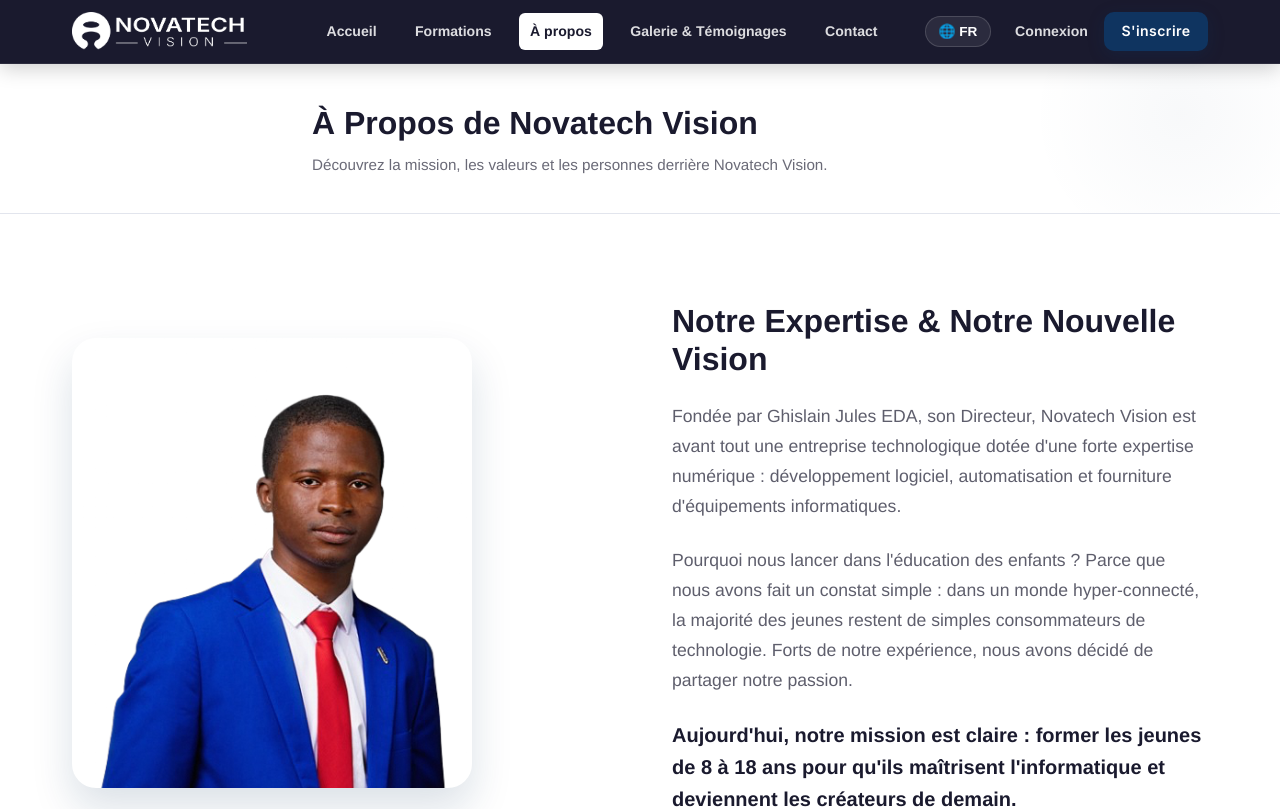
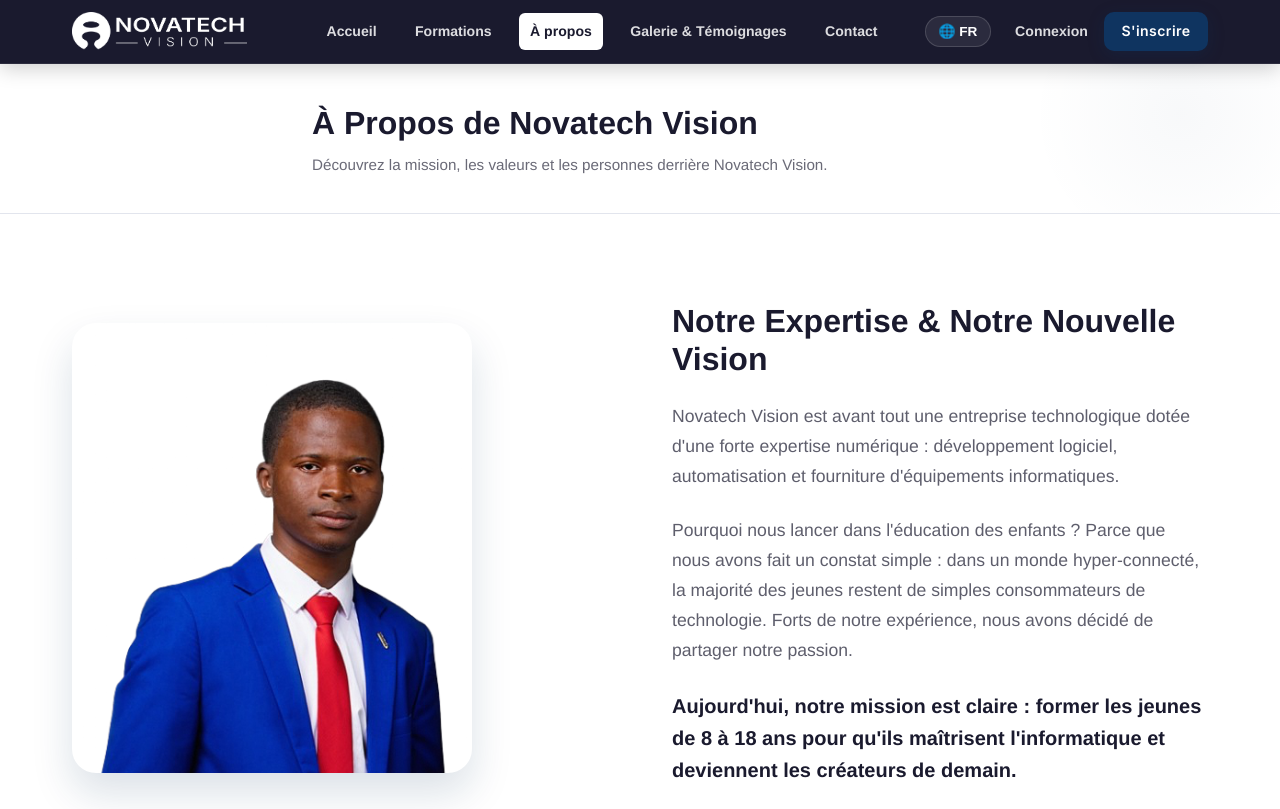
Before and after one commit to novaghislain/projetnovatech, a React (Vite) app in the folder frontend/: page /a-propos in a window 1280 px wide. Shown: the top 809 px of the page. Built offline with nearby package versions, Linux system fonts and the light colour scheme; no server answers.

Commit message:
fix: remove founder mention from about page

```diff
--- a/frontend/src/pages/Apropos.jsx
+++ b/frontend/src/pages/Apropos.jsx
@@ -28,7 +28,7 @@
           <div className="apropos-img" style={{ textAlign: 'center' }}>
             <img
               src="/image2-removebg-preview.png"
-              alt="Ghislain Jules EDA — Fondateur et Directeur"
+              alt="Directeur"
               style={{
                 width: '100%',
                 maxWidth: '400px',
@@ -47,8 +47,8 @@
             </h2>
             <p style={{ fontSize: '1.1rem', lineHeight: '1.7', color: 'var(--color-text-muted)', marginBottom: '1.5rem' }}>
               {language === 'en'
-                ? "Founded by Ghislain Jules EDA, its Director, Novatech Vision is fundamentally a technology company with strong digital expertise: software development, IT automation, and tech equipment. We help businesses optimize their processes through innovative solutions on a daily basis."
-                : "Fondée par Ghislain Jules EDA, son Directeur, Novatech Vision est avant tout une entreprise technologique dotée d'une forte expertise numérique : développement logiciel, automatisation et fourniture d'équipements informatiques."}
+                ? "Novatech Vision is fundamentally a technology company with strong digital expertise: software development, IT automation, and tech equipment. We help businesses optimize their processes through innovative solutions on a daily basis."
+                : "Novatech Vision est avant tout une entreprise technologique dotée d'une forte expertise numérique : développement logiciel, automatisation et fourniture d'équipements informatiques."}
             </p>
             <p style={{ fontSize: '1.1rem', lineHeight: '1.7', color: 'var(--color-text-muted)', marginBottom: '1.5rem' }}>
               {language === 'en'
```
